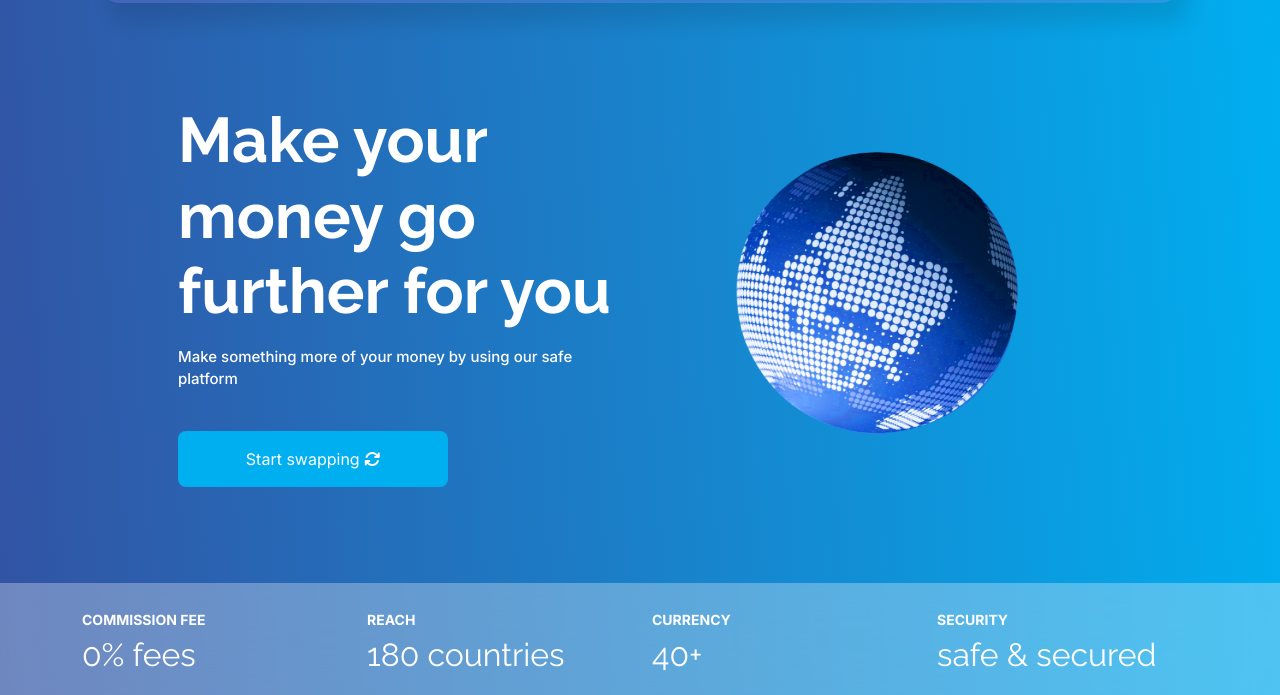
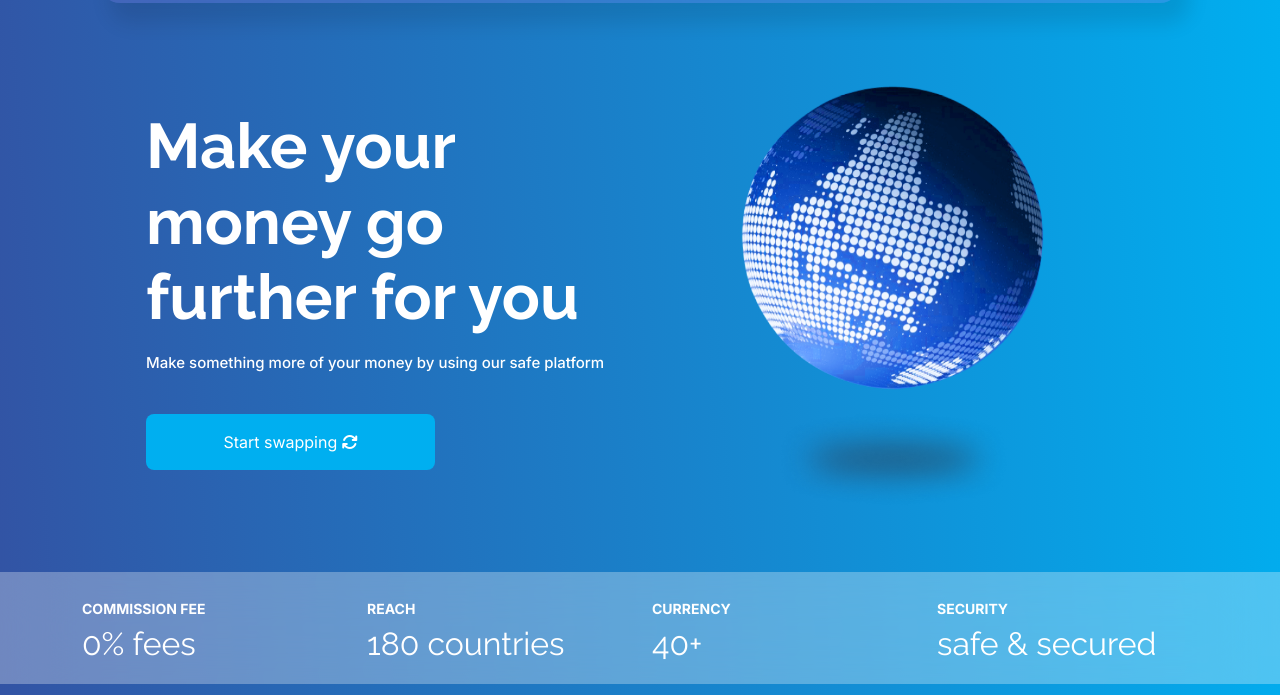
Before and after one commit to Oluwatobi2020/SWAP-MONEY, a website: page index.html in a window 1280 px wide. Shown: the part 105-800 px from the top of the page. Drawn offline with nearby package versions, Linux system fonts and the light colour scheme.

Commit message:
added an ellipse to the hero

```diff
--- a/Contents/SCSS/mainStyles.scss
+++ b/Contents/SCSS/mainStyles.scss
@@ -105,7 +105,7 @@ body {
     .hero-1 {
       // border: 1px solid red;
 
-      padding: 6rem;
+      padding: 4rem;
       justify-content: space-between;
       align-items: center;
 
@@ -162,13 +162,17 @@ body {
 
       .sub_hero_2 {
         .heroimage {
-          display: flex;
-          //   align-items: center;
+          display:flex;
+          flex-direction: column;
+          align-items: center;
           justify-content: center;
           // border: 1px solid greenyellow;
 
-          img {
+          .rotating-globe {
             width: 70%;
+          }
+          .Ellipse {
+            width: 50%;
           }
         }
       }
--- a/index.html
+++ b/index.html
@@ -167,6 +167,7 @@
           <div class="col-sm col-md-6 sub_hero_2">
             <div class="heroimage">
               <img src="./Contents/Images/globeforhero.png" alt="globe" class="rotating-globe"/>
+              <img src="./Contents/Images/Ellipse 1.png" alt="Ellipse" class="Ellipse"/>
             </div>
           </div>
         </div>
```
Also changed, not shown: Contents/Images/Ellipse 1.png (added), Contents/Images/Path 3556.jpg (added), Contents/Images/Path 3557.jpg (added), Contents/Images/about 1.jpg (added), Contents/Images/everest.jpg (added), Contents/Images/girlie 1.jpg (added), Contents/Images/globeforhero.jpg (added), Contents/Images/people 1 (1).jpg (added), Contents/Images/people 1.jpg (added), Contents/SCSS/mainStyles.css, 1 other file.
